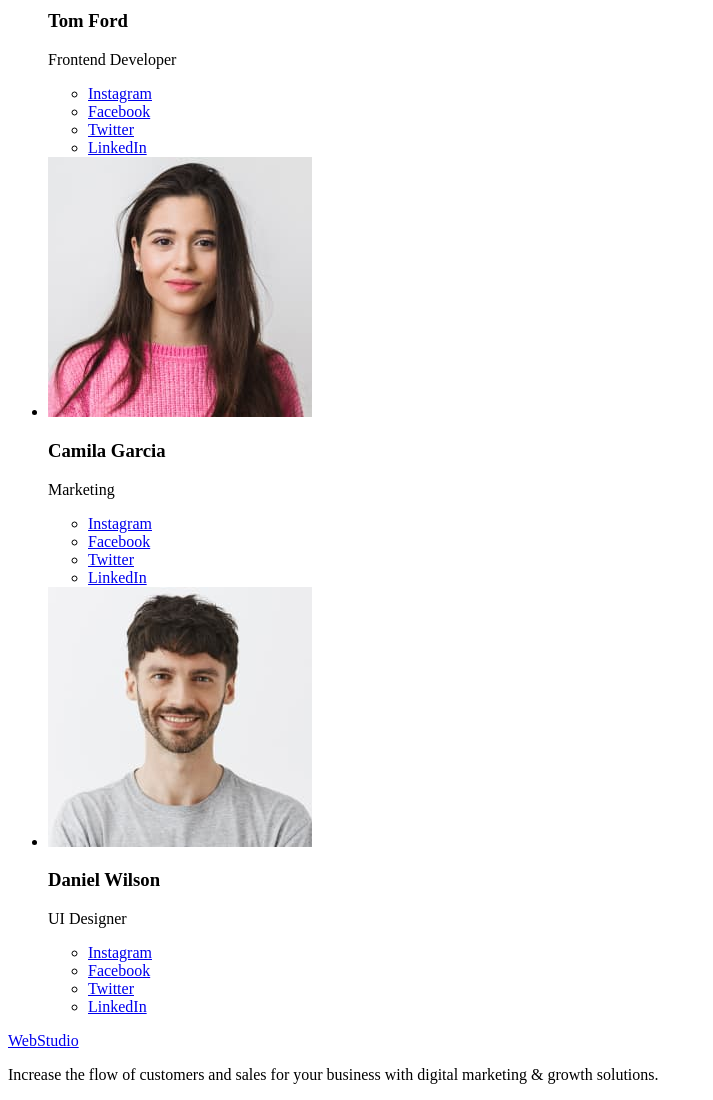
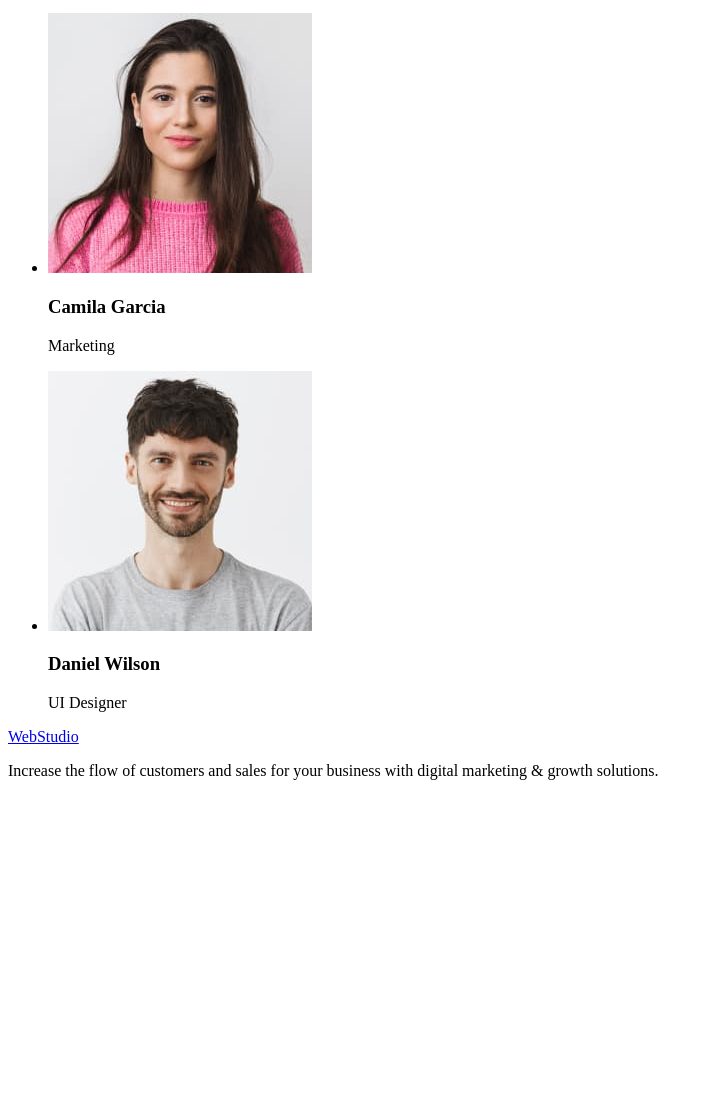
Before and after one commit to KobetsYaroslav/goit-markup-hw-01, a plain HTML site: page index.html in a window 1280 px wide. Shown: the part 2341-3441 px from the top of the page, without its empty margins (0-713 px from the left). After the commit the page ends 3137 px from the top, so only its background shows below. Drawn offline with Linux system fonts and the light colour scheme.

Commit message:
Deleted links in "Section 3"

```diff
--- a/index.html
+++ b/index.html
@@ -114,80 +114,24 @@
                     <img src="./images/img-1.jpg" alt="Photo 1" width="264" height="260">
                     <h3>Mark Guerrero</h3>
                     <p>Product Designer</p>
-                    <ul>
-                        <li>
-                            <a href="https://www.instagram.com/" target="_blank" rel="noopener noreferrer">Instagram</a>
-                        </li>
-                        <li>
-                            <a href="https://www.facebook.com/" target="_blank" rel="noopener noreferrer">Facebook</a>
-                        </li>
-                        <li>
-                            <a href="https://twitter.com/" target="_blank" rel="noopener noreferrer">Twitter</a>
-                        </li>
-                        <li>
-                            <a href="https://www.linkedin.com/" target="_blank" rel="noopener noreferrer">LinkedIn</a>
-                        </li>
-                    </ul>
                 </li>
 
                 <li>
                     <img src="./images/img-2.jpg" alt="Photo 2" width="264" height="260">
                     <h3>Tom Ford</h3>
                     <p>Frontend Developer</p>
-                    <ul>
-                        <li>
-                            <a href="https://www.instagram.com/" target="_blank" rel="noopener noreferrer">Instagram</a>
-                        </li>
-                        <li>
-                            <a href="https://www.facebook.com/" target="_blank" rel="noopener noreferrer">Facebook</a>
-                        </li>
-                        <li>
-                            <a href="https://twitter.com/" target="_blank" rel="noopener noreferrer">Twitter</a>
-                        </li>
-                        <li>
-                            <a href="https://www.linkedin.com/" target="_blank" rel="noopener noreferrer">LinkedIn</a>
-                        </li>
-                    </ul>
                 </li>
 
                 <li>
                     <img src="./images/img-3.jpg" alt="Photo 3" width="264" height="260">
                     <h3>Camila Garcia</h3>
                     <p>Marketing</p>
-                    <ul>
-                        <li>
-                            <a href="https://www.instagram.com/" target="_blank" rel="noopener noreferrer">Instagram</a>
-                        </li>
-                        <li>
-                            <a href="https://www.facebook.com/" target="_blank" rel="noopener noreferrer">Facebook</a>
-                        </li>
-                        <li>
-                            <a href="https://twitter.com/" target="_blank" rel="noopener noreferrer">Twitter</a>
-                        </li>
-                        <li>
-                            <a href="https://www.linkedin.com/" target="_blank" rel="noopener noreferrer">LinkedIn</a>
-                        </li>
-                    </ul>
                 </li>
 
                 <li>
                     <img src="./images/img-4.jpg" alt="Photo 4" width="264" height="260">
                     <h3>Daniel Wilson</h3>
                     <p>UI Designer</p>
-                    <ul>
-                        <li>
-                            <a href="https://www.instagram.com/" target="_blank" rel="noopener noreferrer">Instagram</a>
-                        </li>
-                        <li>
-                            <a href="https://www.facebook.com/" target="_blank" rel="noopener noreferrer">Facebook</a>
-                        </li>
-                        <li>
-                            <a href="https://twitter.com/" target="_blank" rel="noopener noreferrer">Twitter</a>
-                        </li>
-                        <li>
-                            <a href="https://www.linkedin.com/" target="_blank" rel="noopener noreferrer">LinkedIn</a>
-                        </li>
-                    </ul>
                 </li>
             </ul>
         </section>
```
Also changed, not shown: images/facebook.svg (deleted), images/instagram.svg (deleted), images/linkedin.svg (deleted), images/twitter.svg (deleted).
